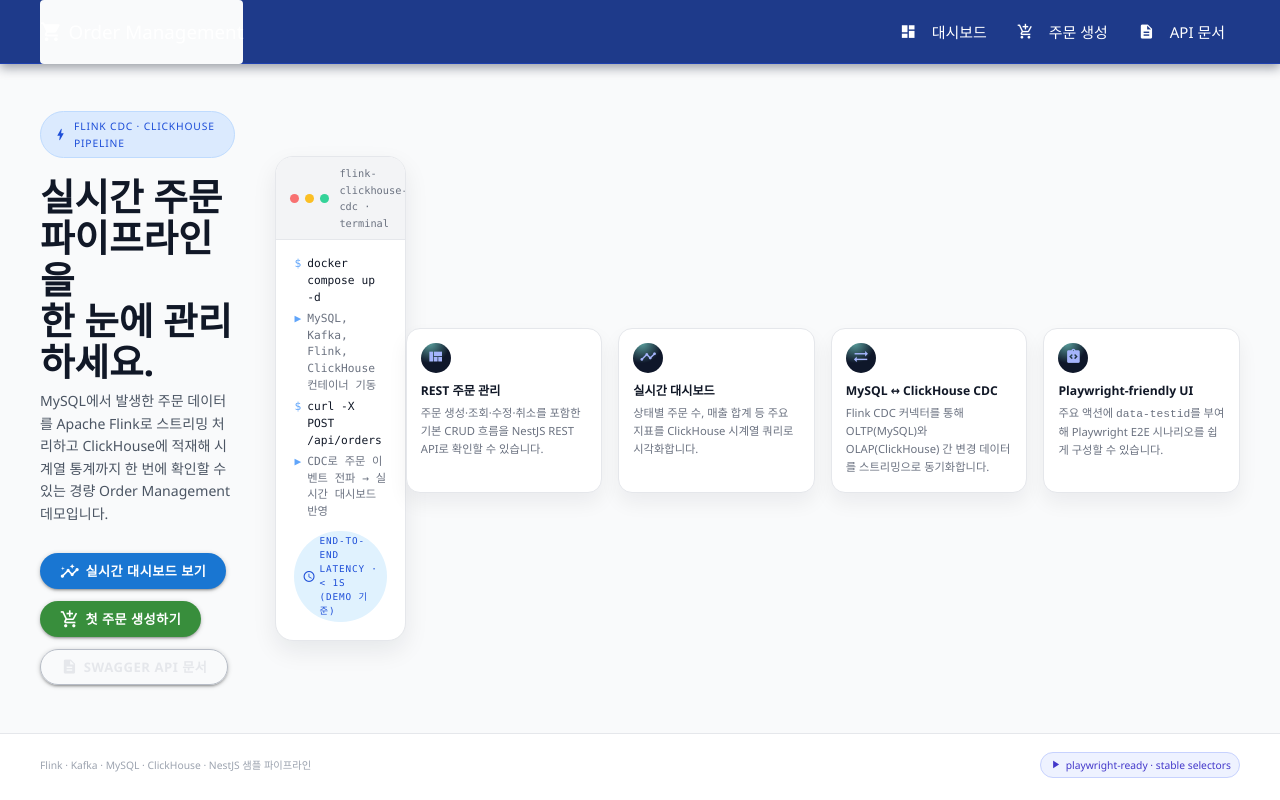
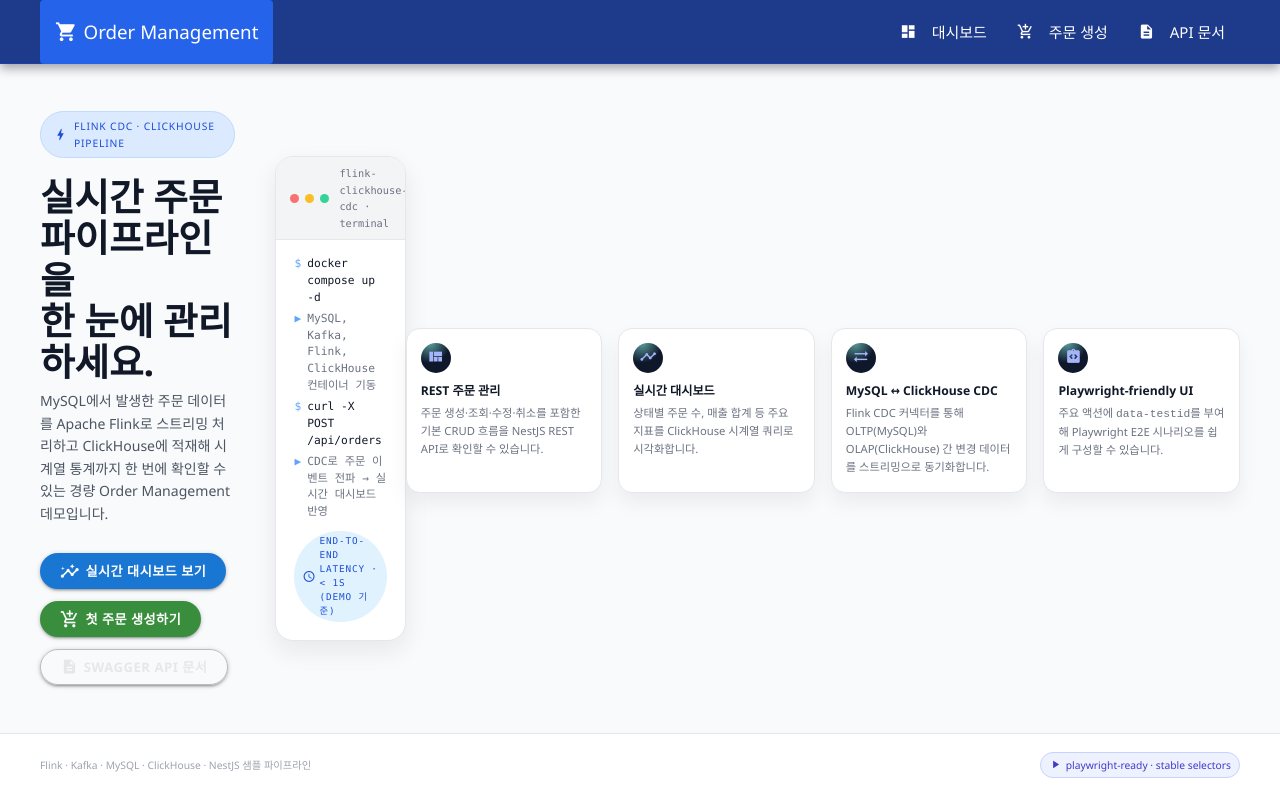
Before and after one commit to duarbdhks/flink_clikhouse, a website: page platform-service/public/index.html in a window 1280 px wide. In both pictures the pointer is over the link 141 px from the left and 32 px from the top of the page. Drawn offline with nearby package versions, Linux system fonts and the light colour scheme.

Commit message:
refactor: nav 관련 스타일 수정

```diff
--- a/platform-service/public/css/style.css
+++ b/platform-service/public/css/style.css
@@ -88,6 +88,7 @@ nav {
 nav .brand-logo {
     left: 0;
     transform: none;
+    padding: 0 1rem;
 }
 
 nav a {
@@ -99,8 +100,8 @@ nav a {
 }
 
 nav a:hover {
-    background-color: var(--light-bg);
-    color: var(--primary-color);
+    background-color: #2563EB;
+    color: #fff;
 }
 
 /* ========================================
```
